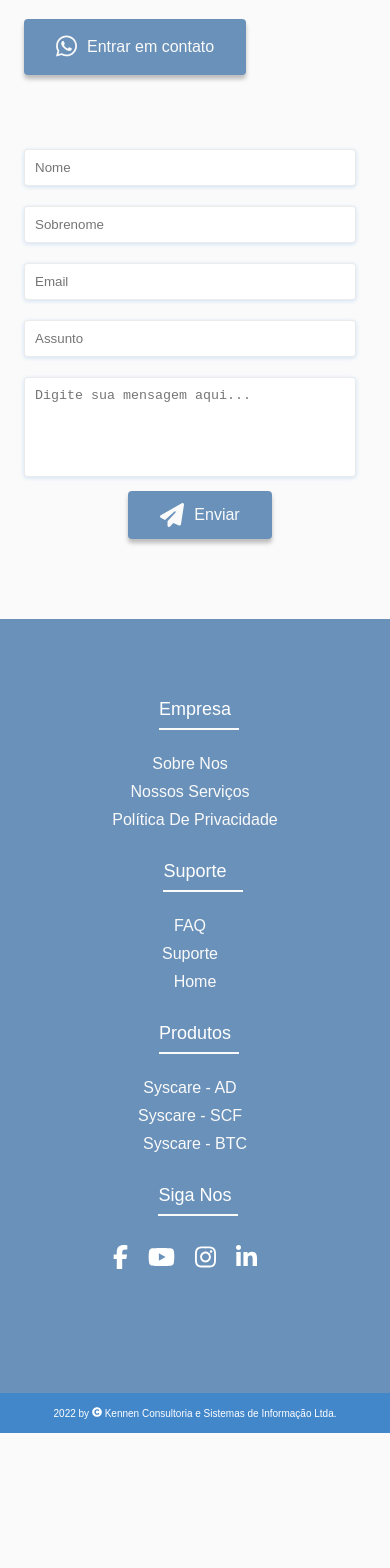
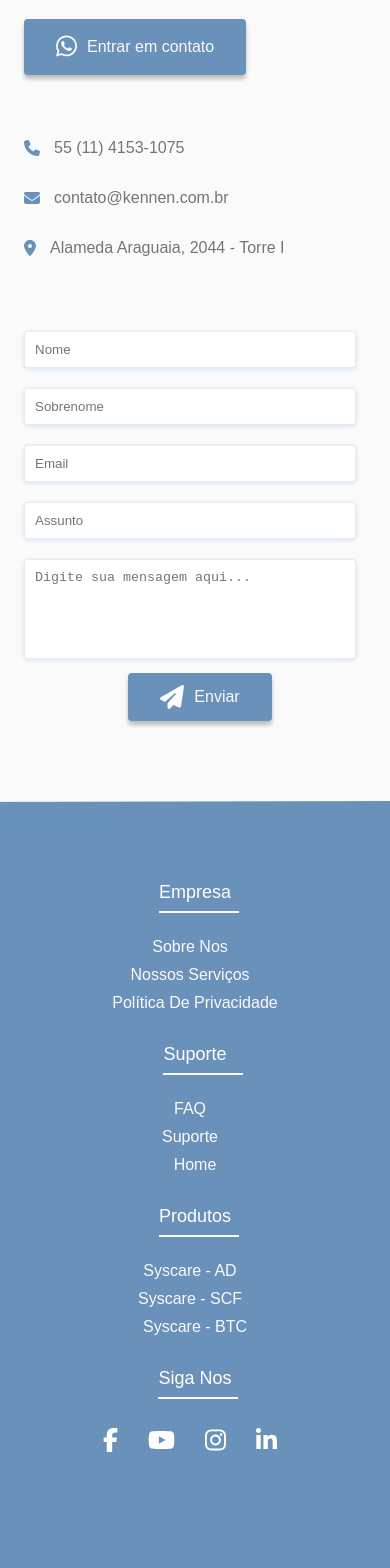
Before and after one commit to Oliveira-Renato/website-example, a React (Create React App) app: page / in a window 390 px wide. Shown: the part 4140-5708 px from the top of the page. Before the commit the page ends 5573 px from the top, so only its background shows below. Built offline with nearby package versions, Linux system fonts and the light colour scheme.

Commit message:
mobile completed

```diff
--- a/package.json
+++ b/package.json
@@ -13,6 +13,7 @@
     "@testing-library/react": "^12.1.3",
     "@testing-library/user-event": "^13.5.0",
     "bootstrap": "5.1.3",
+    "firebase": "^9.6.7",
     "font-awesome": "^4.7.0",
     "jquery": "^3.6.0",
     "react": "^17.0.2",
--- a/public/index.html
+++ b/public/index.html
@@ -8,7 +8,7 @@
       name="description"
       content="Web site created using create-react-app"
     />
-    <title>React App</title>
+    <title>Syscare - Gestão de Home Care</title>
   </head>
   <body>
     <noscript>You need to enable JavaScript to run this app.</noscript>
--- a/src/hooks/ScrollReveal.js
+++ b/src/hooks/ScrollReveal.js
@@ -16,8 +16,9 @@ export function ScrollReavelling(){
       `#home .image, #home .text,
       #about .image, #about .text,
       #services header, #products .card,
-      #testimonials header, #testimonials .testimonials
-      #contact .text, #contact .links
+      #testimonials header, #testimonials .testimonials,
+      #contact .text, #contact .links,
+      #footer .container .row .footer-col
       `,
       { interval: 100 }
     )
--- a/src/pages/footer/index.js
+++ b/src/pages/footer/index.js
@@ -23,7 +23,7 @@ import { faFacebookF, faYoutube, faInstagram, faLinkedinIn } from "@fortawesome/
 
 export function Footer(){
   return(
-  <footer className="footer">
+  <footer id="footer">
     <div className="container">
       <div className="row">
 
--- a/src/pages/home/index.js
+++ b/src/pages/home/index.js
@@ -16,7 +16,7 @@ import { Footer } from '../footer';
 import { ToggleMenu } from '../../components/ToggleMenu/Toggle';
 
 import { FontAwesomeIcon } from '@fortawesome/react-fontawesome';
-import { faHouseMedical, faLaptopMedical} from "@fortawesome/free-solid-svg-icons";
+import { faHouseMedical, faLaptopMedical, faPhone, faEnvelope, faLocationDot} from "@fortawesome/free-solid-svg-icons";
 import { faBtc, faWhatsapp } from "@fortawesome/free-brands-svg-icons";
 
 //==== Import Swiper React components ==== \\
@@ -63,7 +63,6 @@ export function Home(){
             </div>
           </div>
         </section>
-      </main>
 
         {/*====  SEPARETOR 1 ====  */}
         <div className="divider-1"></div>
@@ -248,15 +247,30 @@ export function Home(){
                   Entrar em contato
               </a>
             </div>
+
+            <div className="links">
+              <ul className="grid">
+                <li>
+                  <FontAwesomeIcon icon={faPhone} className="icones" />55 (11) 4153-1075
+                </li>
+                <li>
+                  <FontAwesomeIcon icon={faEnvelope} className="icones" />contato@kennen.com.br
+                </li>
+                <li>
+                  <FontAwesomeIcon icon={faLocationDot} className="icones"/>Alameda Araguaia, 2044 - Torre I
+                </li>
+              </ul>
+            </div>
+            {/*====  FORMS ====  */}
             <ContactForm />
           </div>
+        </section>
+      </main>
 
+      {/*====  SEPARETOR 2 ====  */}
+      <div class="divider-1"></div>
       {/*====  FOOTER ====  */}
       <Footer />
-      </section>
-
-
-
 
     </div>
 
--- a/src/styles/footer/styles.scss
+++ b/src/styles/footer/styles.scss
@@ -1,7 +1,6 @@
-.footer{
+#footer{
 	background-color: var(--base-color);
   padding: 5rem 0 0;
-  margin-top: 5rem;
   position: absolute;
   width: 100%;
   .container {
@@ -117,6 +116,7 @@
   .footer-col{
     width: 50%;
     margin-bottom: 2rem;
+
   }
 }
 @media(max-width: 574px){
@@ -124,9 +124,21 @@
     width: 100%;
     text-align: center;
 
+
     h4::before {
      left: auto;
      width: 5rem;
     }
   }
+
+  .footer-col .social-links a {
+    margin: 0 0.625rem 0.625rem 0.625rem;
+    text-align: center;
+
+  }
+
+  ul {
+    padding: 0;
+  }
+
 }
--- a/src/styles/global.js
+++ b/src/styles/global.js
@@ -420,4 +420,20 @@ nav .close {
   box-shadow: 0px 4px 4px rgba(0, 0, 0, 0.25);
 }
 
+#contact ul.grid {
+  gap: 2rem;
+}
+
+#contact ul li {
+  display: flex;
+  align-items: center;
+}
+
+#contact ul li .icones{
+  color: var(--base-color);
+  margin-right: 0.875rem;
+}
+
+
+
 `
```
Also changed, not shown: src/services/firebase.js (added, +21 -0 lines), firebase.json (added), src/pages/products/Product.js (line endings or trailing spaces), 2 other files (tests, documents, lock files or other folders). Lines whose indentation alone changed are shown as unchanged.
